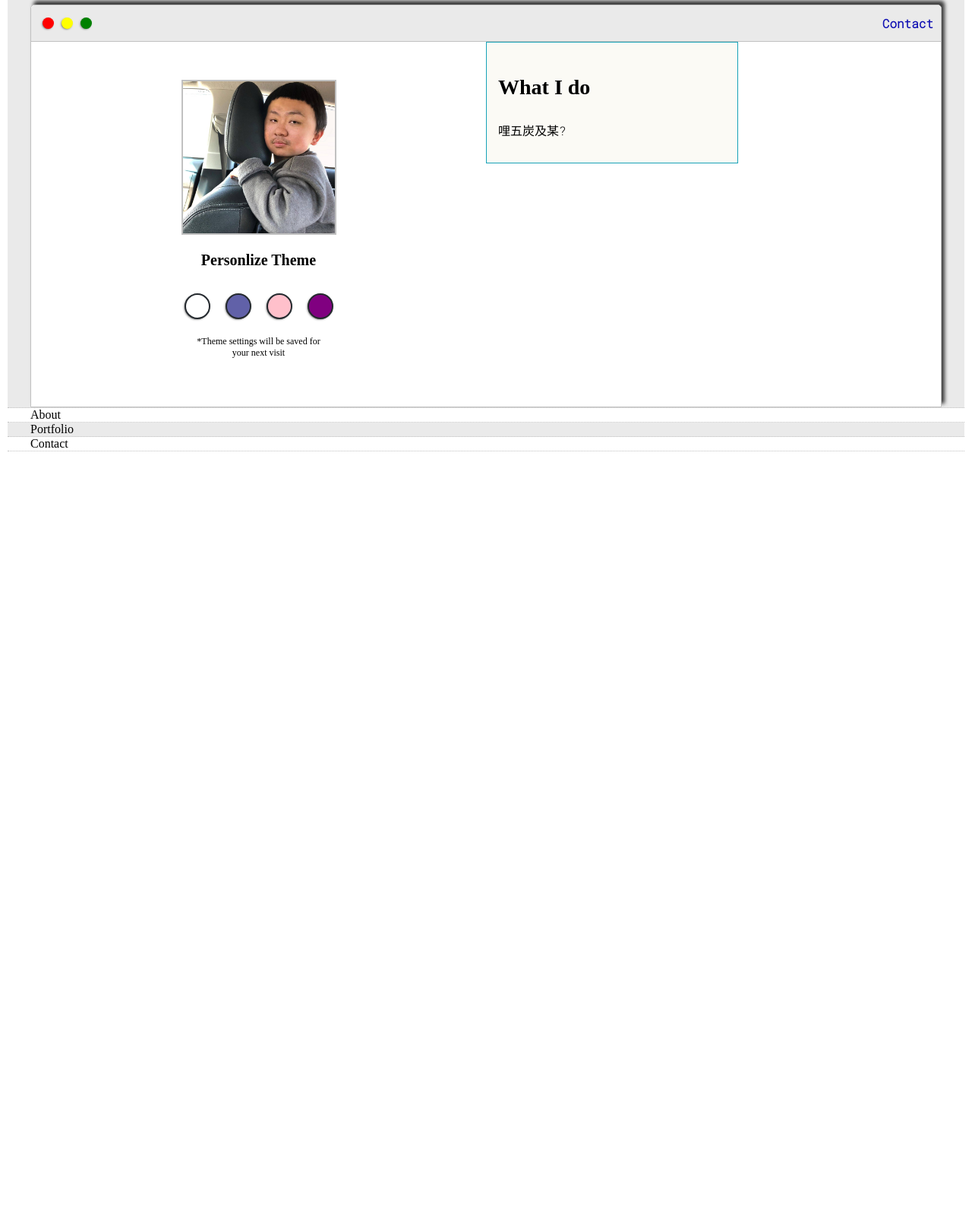
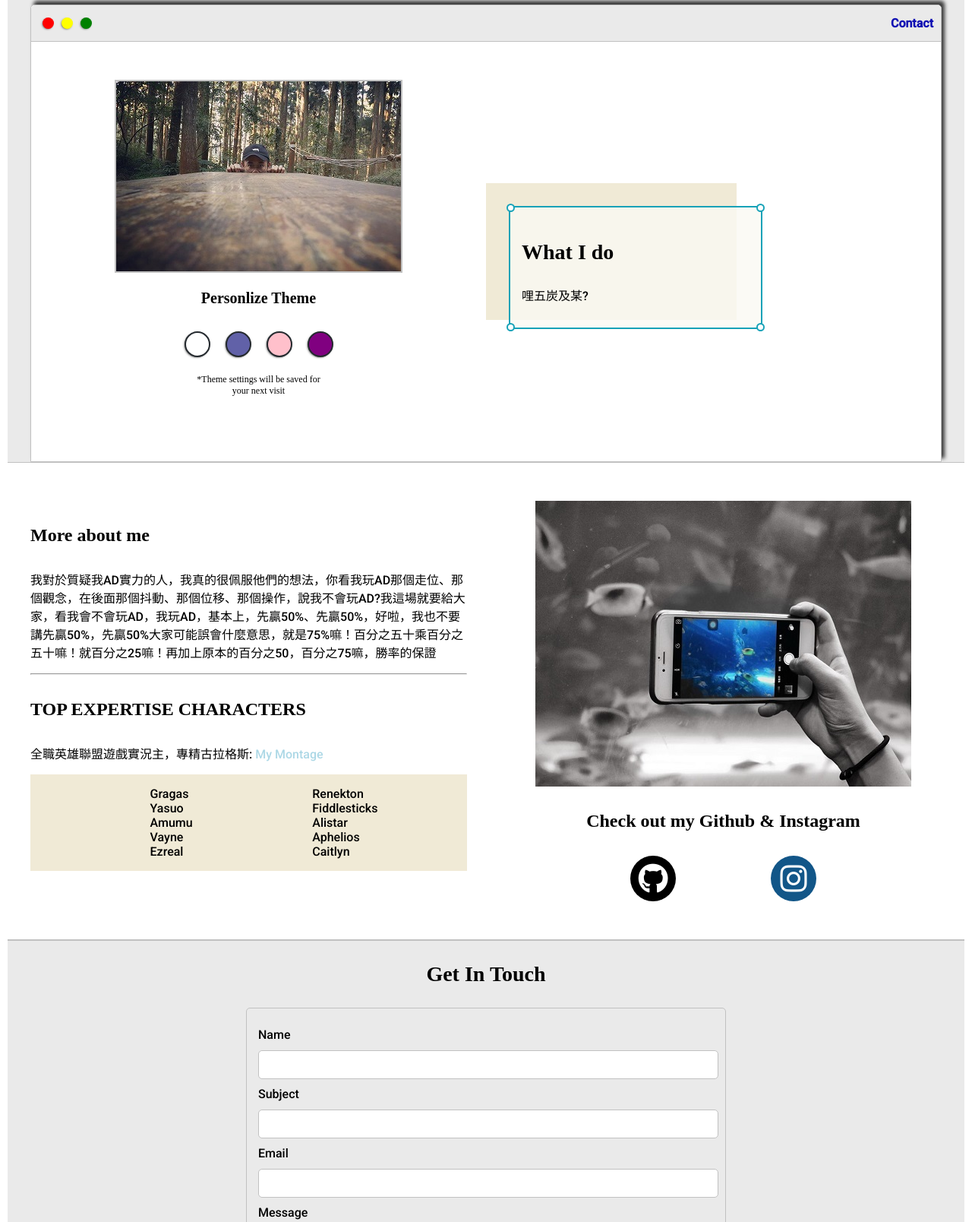
Before and after one commit to LinShien/my-website, a plain HTML site: page index.html in a window 1280 px wide. Shown: the part 164-1772 px from the top of the page at 76% size. Before the commit the page ends 800 px from the top, so only its background shows below. Drawn offline with Linux system fonts and the light colour scheme.

Commit message:
Completed the about-me section and contact section of my webpage

```diff
--- a/default.css
+++ b/default.css
@@ -10,6 +10,9 @@
     --themeDotBorderColor: #24292e;
 
     --previewBackgroundColor: rgb(251, 249, 243, 0.8);
+    --previewShadowColor: #f0ead6;
+
+    --submitBtnColor: black;
 }
 
 html, body {
@@ -24,7 +27,7 @@ h1, h2, h3, h4, h5, h6, strong {
 
 span, li, p, label, input, textarea {
     color: var(--secondaryTextColor);
-    font-family: 'Roboto Mono', monospace;
+    font-family: 'Roboto', sans-serif;
 }
 
 h1 {font-size: 56px;}
@@ -39,19 +42,19 @@ a {
     color: lightblue;
 }
 
-u1 {
+ul {
     list-style: none;
 }
 
 .s1 {
     background-color: var(--mainColor);
-    border-bottom: 1px dotted var(--borderColor);
+    border-bottom: 1px solid var(--borderColor);
     overflow: auto;
 }
 
 .s2 {
     background-color: var(--secondaryColor);
-    border-bottom: 1px dotted var(--borderColor);
+    border-bottom: 1px solid var(--borderColor);
     overflow: auto;
 }
 
@@ -74,9 +77,11 @@ u1 {
     border: 1px solid var(--borderColor);
     border-radius: 5px 5px 0 0;
 
+    height: 600px;
+
     display: grid;
     grid-template-columns: 1fr 1fr;
-    grid-template-rows: 3em 30em;
+    grid-template-rows: 3em;
     grid-template-areas:
         'nav-wrapper nav-wrapper'
         'left-column right-column'
@@ -154,22 +159,18 @@ u1 {
     color: rgb(15, 15, 179);
  }
 
- #navigation a:hover{
-    border: 2px solid black;
- }
-
 .left-column {
     grid-area: left-column;
     padding-top: 50px;
-    padding-down: 50px;
+    padding-bottom: 50px;
 }
 
 #profile-pic {
     display: block;
     margin: auto;
 
-    height: 200px;
-    width: 200px;
+    width: 375px;
+    height: 250px;
 
     border: 2px solid var(--borderColor);
 }
@@ -220,15 +221,162 @@ u1 {
     text-align: center;
 }
 
-.rigth-column {
-    grid-area: rigth-column;
+.right-column {
+    display: grid;
+    align-content: center;
+    grid-area: right-column;
+    padding-top: 50px;
+    padding-bottom: 50px;
+}
+
+#preview-shadow {
+    background-color: var(--previewShadowColor);
+    width: 300px;
+    height: 150px;
+    padding-left: 30px;
+    padding-top: 30px;
 }
 
 #preview {
     background-color: var(--previewBackgroundColor);
     width: 300px;
-    border: 1.5px solid #17a2b8;
+    border: 2px solid #17a2b8;
     padding: 15px;
+    position: relative;
+}
+
+.corner {
+    background-color: #fff;
+    width: 7px;
+    height: 7px;
+    border-radius: 50%;
+    border: 2px solid #17a2b8;
+    position: absolute;
+}
+
+#top-left-corner {
+    top: -5px;
+    left: -5px;
+}
+
+#top-right-corner {
+    top: -5px;
+    right: -5px;
+}
+
+#bottom-left-corner {
+    bottom: -5px;
+    left: -5px;
+}
+
+#bottom-right-corner {
+    bottom: -5px;
+    right: -5px;
+}
+
+.about-wrapper {
+    display: grid;
+    grid-template-columns: repeat(auto-fit, minmax(320px, 1fr));
+    gap: 50px;
+
+    padding-top: 50px;
+    padding-bottom: 50px;
+}
+
+#characters {
+    display: flex;
+    justify-content: space-evenly;
+    background-color: var(--previewShadowColor);
+}
+
+#social-links {
+    display: grid;
+    margin: auto;
+    text-align: center;
+}
+
+.icon_links {
+    display: flex;
+    justify-content: space-evenly;
+}
+
+#social-links img {
+    width: 100%;
+}
+
+.fab {
+    font-size: 40px;
+    width: 40px;
+    padding: 10px;
+    border-radius: 50%;
+
+    text-align: center;
+}
+
+.fa-instagram {
+    background-color: #125688;
+    color: white;
+}
+
+.fa-github {
+    background-color: black;
+    color: white;
+}
+
+.fab:hover {
+    opacity: 0.7;
+}
+
+#contact-form {
+    display: block;
+    max-width: 600px;
+
+    margin: auto;
+    margin-bottom: 50px;
+
+    border: 1px solid var(--borderColor);
+    border-radius: 5px;
+
+    padding: 15px;
+
+    background-color: var(--mainColor);
+}
+
+.input-field {
+    width: 100%;
+
+    padding-top: 10px;
+    padding-bottom: 10px;
+
+    background-color: var(--secondaryColor);
+
+    border: 1px solid var(--borderColor);
+    border-radius: 5px;
+    font-size: 14px;
+}
+
+#contact-form label {
+    line-height: 2.5em;
+}
+
+#contact-form textarea {
+    min-height: 100px;
+    font-size: 14px;
+
+    resize: none;
+}
+
+#submit-btn {
+    margin-top: 10px;
+    width: 100%;
+
+    padding-top: 10px;
+    padding-bottom: 10px;
+
+    color: #fff;
+    background-color: var(--submitBtnColor);
+
+    border: none;
 }
 
 @media screen and (max-width: 1200px) {
@@ -236,3 +384,20 @@ u1 {
         width: 95%;
     }
 }
+
+@media screen and (max-width: 800px) {
+    .intro-wrapper {
+        grid-template-columns: 1fr;
+        grid-template-areas:
+            'nav-wrapper'
+            'left-column'
+            'right-column'
+        ;
+
+        height: 95%;
+    }
+
+    .right-column {
+        justify-content: center;
+    }
+}
--- a/index.html
+++ b/index.html
@@ -8,15 +8,16 @@
 
         <link rel="stylesheet" type="text/css" href="default.css">
         <link rel="preconnect" href="https://fonts.gstatic.com">
-        <link href="https://fonts.googleapis.com/css2?family=Noto+Serif+TC:wght@900&family=Roboto+Mono:wght@300&display=swap" rel="stylesheet">
-
+        <link rel="preconnect" href="https://fonts.gstatic.com">
+<link href="https://fonts.googleapis.com/css2?family=Noto+Serif+TC:wght@900&family=Roboto:wght@500&display=swap" rel="stylesheet">
+        <script src="https://kit.fontawesome.com/d197301010.js" crossorigin="anonymous"></script>
     </head>
 
     <body>
         <section class="s1">
             <div class="main-container">
                 <div class="greeting-wrapper">
-                    <h1>Hi, I'm 7414</h1>
+                    <h1>Hello World, I'm Shih-En</h1>
                 </div>
 
                 <div class="intro-wrapper">
@@ -34,7 +35,7 @@
                     </div>
 
                     <div class="left-column">
-                        <img id="profile-pic" src="images/godtone.jpg">
+                        <img id="profile-pic" src="images/profile_pic.jpg">
                         <h5 style="text-align: center; line-height: 0;">Personlize Theme</h5>
 
                         <div id="theme-options-wrapper">
@@ -48,16 +49,18 @@
                     </div>
 
                     <div class="right-column">
+                        <div id="preview-shadow">
+                            <div id="preview">
                                 <div id="top-left-corner" class="corner"></div>
                                 <div id="top-right-corner" class="corner"></div>
 
-                        <div id="preview">
                                 <h3>What I do</h3>
                                 <p>哩五炭及某?</p>
-                        </div>
 
                                 <div id="bottom-left-corner" class="corner"></div>
                                 <div id="bottom-right-corner" class="corner"></div>
+                            </div>
+                        </div>
                     </div>
                 </div>
             </div>
@@ -65,19 +68,76 @@
 
         <section class="s2">
             <div class="main-container">
-                About
+                <div class="about-wrapper">
+                    <div id="about-me">
+                        <h4>More about me</h4>
+
+                        <p>我對於質疑我AD實力的人，我真的很佩服他們的想法，你看我玩AD那個走位、那個觀念，在後面那個抖動、那個位移、那個操作，說我不會玩AD?我這場就要給大家，看我會不會玩AD，我玩AD，基本上，先贏50%、先贏50%，好啦，我也不要講先贏50%，先贏50%大家可能誤會什麼意思，就是75%嘛！百分之五十乘百分之五十嘛！就百分之25嘛！再加上原本的百分之50，百分之75嘛，勝率的保證</p>
+
+                        <hr>
+
+                        <h4>TOP EXPERTISE CHARACTERS</h4>
+                        <p>全職英雄聯盟遊戲實況主，專精古拉格斯: <a href="https://www.youtube.com/watch?v=-E-XMRSkcKY" target="_blank">My Montage</a> </p>
+
+                        <div id="characters">
+                            <ul>
+                                <li>Gragas</li>
+                                <li>Yasuo</li>
+                                <li>Amumu</li>
+                                <li>Vayne</li>
+                                <li>Ezreal</li>
+                            </ul>
+
+                            <ul>
+                                <li>Renekton</li>
+                                <li>Fiddlesticks</li>
+                                <li>Alistar</li>
+                                <li>Aphelios</li>
+                                <li>Caitlyn</li>
+                            </ul>
+                        </div>
+                    </div>
+
+                    <div id="social-links">
+                        <img src="images/image4.jpg">
+
+                        <h4>Check out my Github & Instagram</h4>
+
+                        <div class="icon_links">
+                            <a href="https://github.com/LinShien" target="_blank" class="fab fa-github"></a>
+                            <a href="https://www.instagram.com/shien_swag/" target="_blank" class="fab fa-instagram"></a>
+                        </div>
+                    </div>
+
+                </div>
             </div>
         </section>
 
         <section class="s1">
             <div class="main-container">
-                Portfolio
+
             </div>
         </section>
 
-        <section class="s2">
+        <section class="s1">
             <div class="main-container">
-                Contact
+                <h3 style="text-align: center;">Get In Touch</h3>
+
+                <form id="contact-form">
+                    <label>Name</label>
+                    <input class="input-field" type="text" name="name">
+
+                    <label>Subject</label>
+                    <input class="input-field" type="text" name="subject">
+
+                    <label>Email</label>
+                    <input class="input-field" type="text" name="email">
+
+                    <label>Message</label>
+                    <textarea class="input-field" type="text" name="message"></textarea>
+
+                    <input id="submit-btn" type="submit" value="Send">
+                </form>
             </div>
         </section>
     </body>
```
Also changed, not shown: images/image1.jpg (added), images/image2.jpg (added), images/image3.jpg (added), images/image4.jpg (added), images/pexels-photo-248159.jpeg (added), images/profile_pic.jpg (added), 1 other file. Lines whose indentation alone changed are shown as unchanged.
